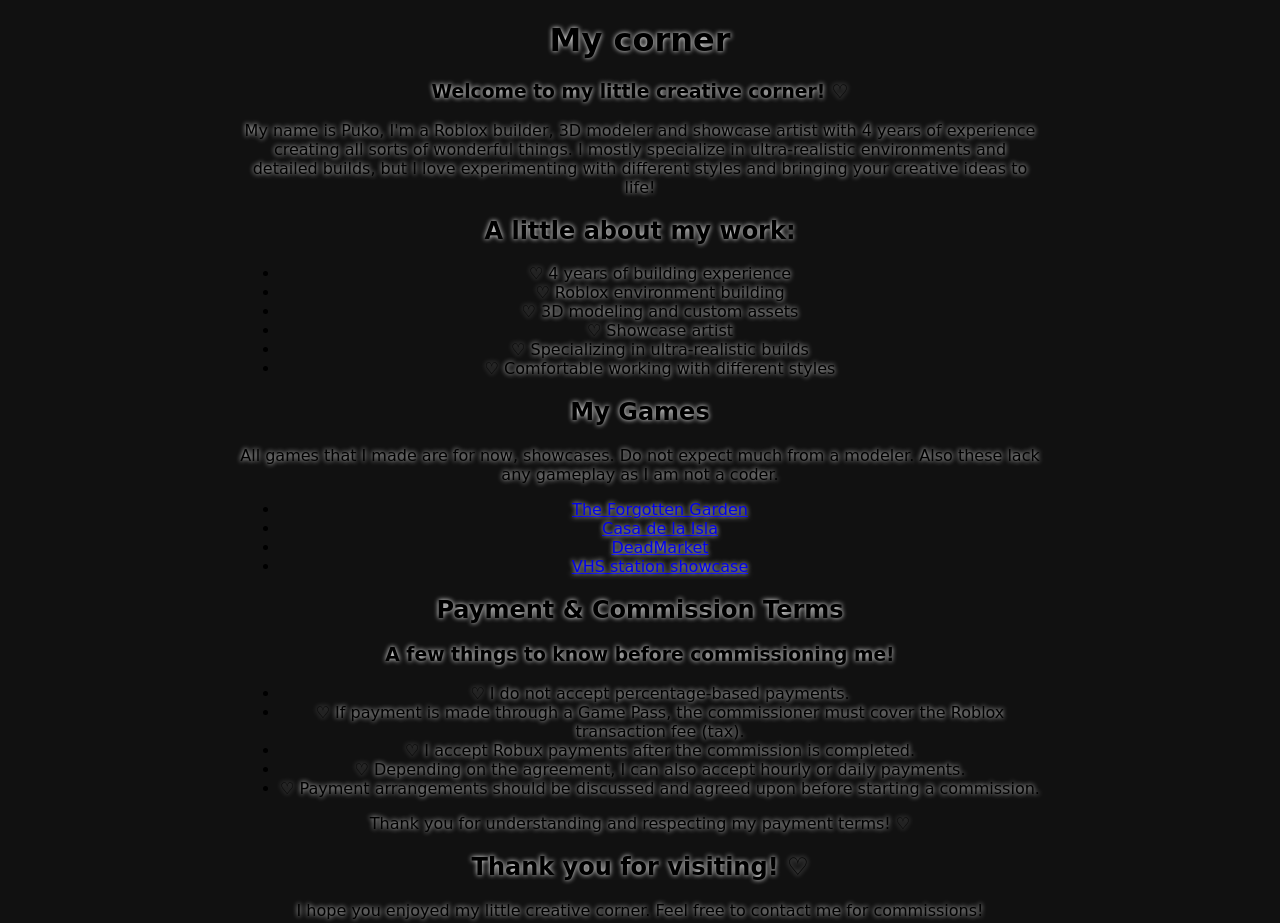
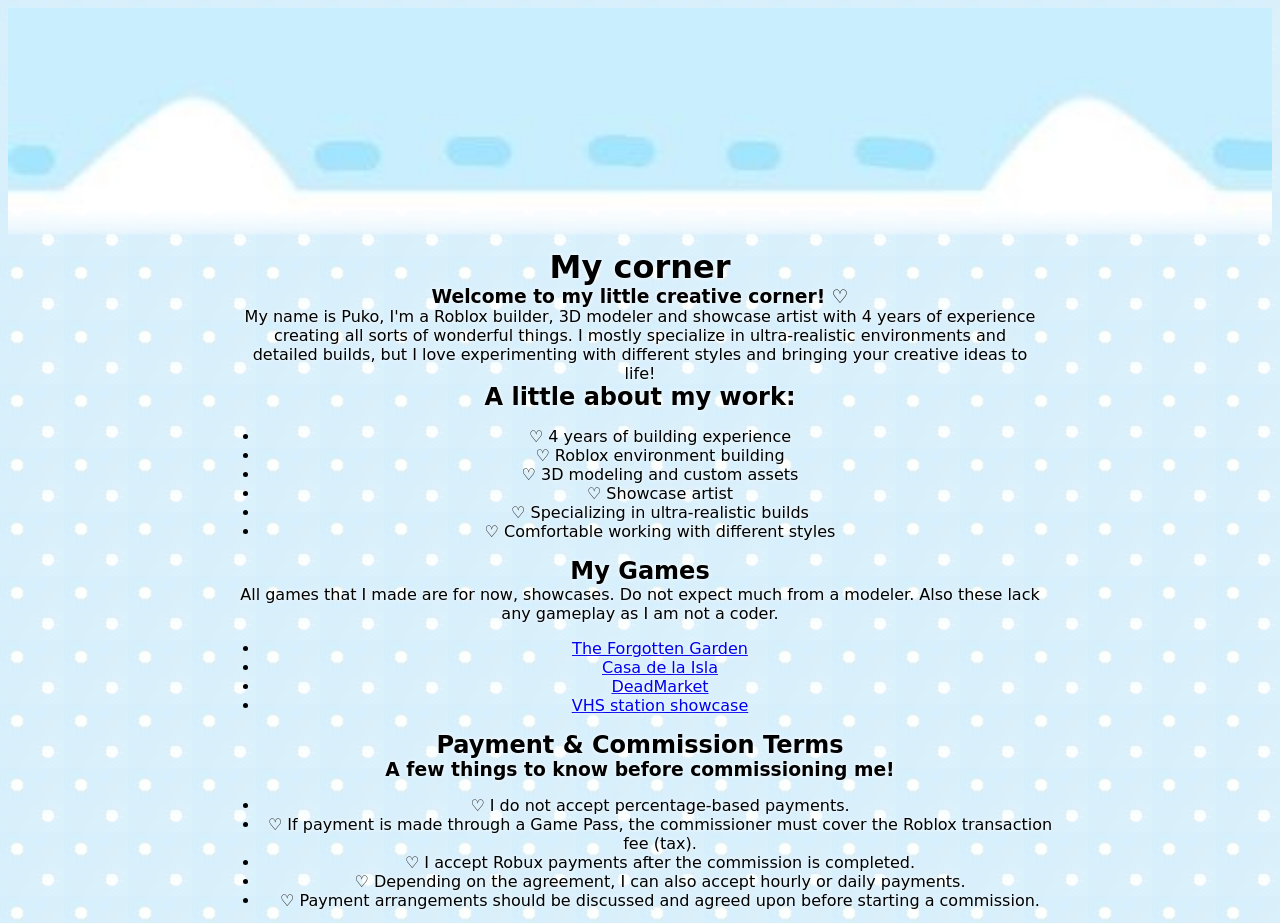
Before and after one commit to bilyez/pukowebsite, a plain HTML site: page index.html in a window 1280 px wide. Shown: the top 923 px of the page. Drawn offline with Linux system fonts and the light colour scheme; a web font is replaced by a local one.

Commit message:
added a lot of thing

```diff
--- a/index.html
+++ b/index.html
@@ -9,7 +9,7 @@
     <link href="https://fonts.googleapis.com/css2?family=Shantell+Sans:ital,wght@0,300..800;1,300..800&display=swap" rel="stylesheet">
 </head>
 <body>
-
+    <img src="up.png" class="top-banner" />
     <h1>My corner</h1>
     <h3>Welcome to my little creative corner! ♡</h3>
     <p>My name is Puko, I'm a Roblox builder, 3D modeler and showcase artist with 4 years of experience creating all sorts of wonderful things. I mostly specialize in ultra-realistic environments and detailed builds, but I love experimenting with different styles and bringing your creative ideas to life!</p>
--- a/styles.css
+++ b/styles.css
@@ -1,11 +1,19 @@
+.top-banner {
+  display: block;
+  width: 100%;
+  height: 240px;
+  object-fit: fill;
+}
+
 body {
+    background-image: url("background.png");
     background-color: #111111;
     font-family: "Shantell Sans", cursive;
     text-align: center;
-    max-width: 800px;
-    margin: 0 auto;
 }
 
 h1, h2, h3, p, a, span, li, button {
   text-shadow: 0 0 5px rgba(255, 255, 255, 1);
+  max-width: 800px;
+    margin: 0 auto;
 }
```
Also changed, not shown: background.png (added), up.png (added).
